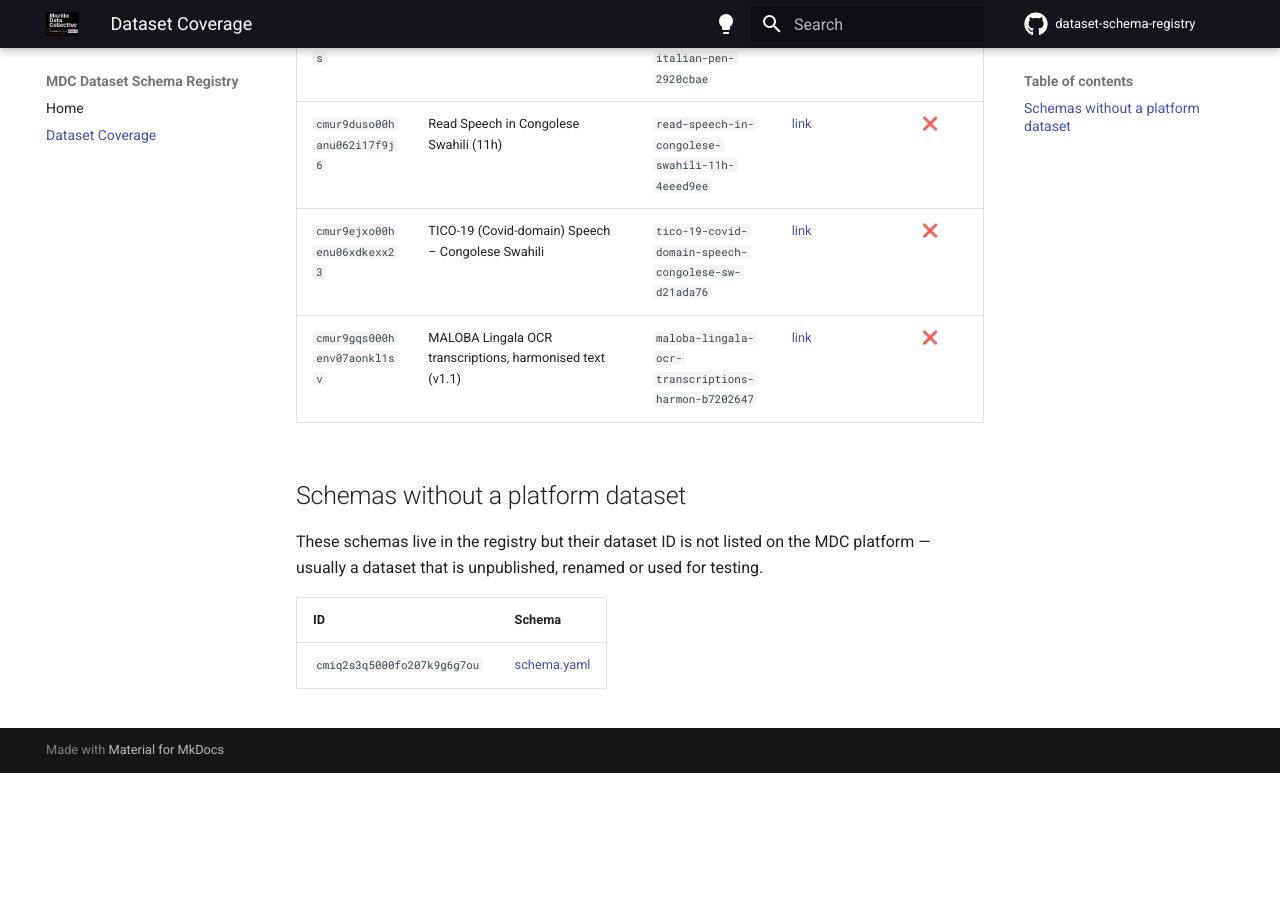
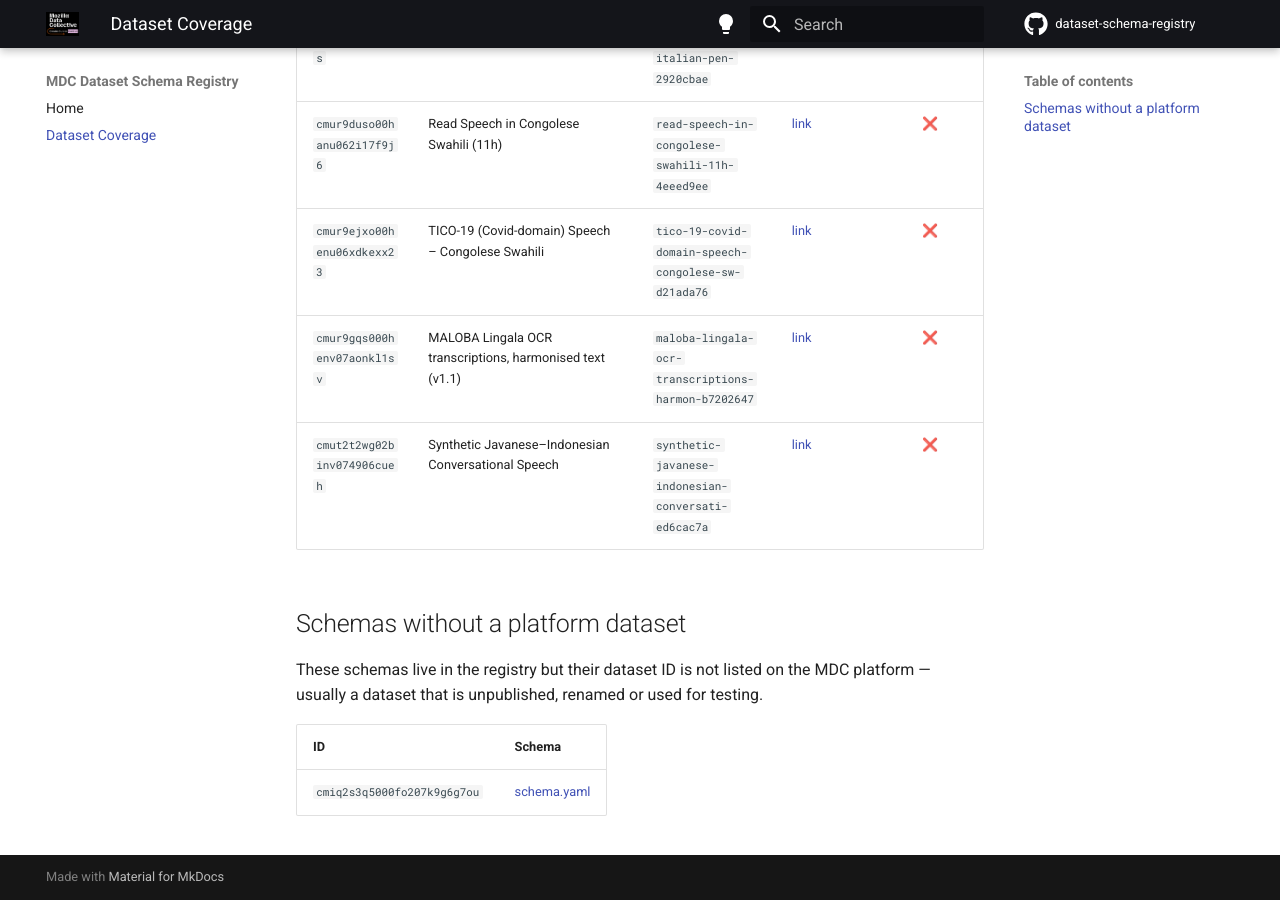
Before and after one commit to Mozilla-Data-Collective/dataset-schema-registry, an MkDocs documentation site: the page built from docs/dataset-coverage.md, in a window 1280 px wide and 900 px high, scrolled down 122510 px. Built offline with MkDocs 1.6.1 and Material for MkDocs 9.7.7, drawn with Linux system fonts in a browser that asks for light colours; comment, search, counter and statistics services are not loaded; before the commit the page ends 123283 px from its top, so only the background shows below that; part of the change alters nothing that is shown; some of the changed text lies outside the part shown.

Commit message:
chore: update registry index and dataset coverage [skip ci]

```diff
--- a/docs/dataset-coverage.md
+++ b/docs/dataset-coverage.md
@@ -12,10 +12,10 @@ data programmatically.
     `registry/<dataset_id>/schema.yaml` file.  See the
     [Home](index.md) for details.
 
-**Last updated:** 2026-10-03
-**Total datasets in sitemap:** 1180
+**Last updated:** 2026-10-04
+**Total datasets in sitemap:** 1181
 **Schemas registered:** 419 ✅
-**Schemas missing:** 761 ❌
+**Schemas missing:** 762 ❌
 
 | ID | Name | Slug | Dataset page | Schema registered |
 |----|------|------|-------------|:-----------------:|
@@ -1199,6 +1199,7 @@ data programmatically.
 | `cmur9duso00hanu062i17f9j6` | Read Speech in Congolese Swahili (11h) | `read-speech-in-congolese-swahili-11h-4eeed9ee` | [link](https://mozilladatacollective.com/datasets/cmur9duso00hanu062i17f9j6) | ❌ |
 | `cmur9ejxo00henu06xdkexx23` | TICO-19 (Covid-domain) Speech – Congolese Swahili | `tico-19-covid-domain-speech-congolese-sw-d21ada76` | [link](https://mozilladatacollective.com/datasets/cmur9ejxo00henu06xdkexx23) | ❌ |
 | `cmur9gqs000henv07aonkl1sv` | MALOBA Lingala OCR transcriptions, harmonised text (v1.1) | `maloba-lingala-ocr-transcriptions-harmon-b7202647` | [link](https://mozilladatacollective.com/datasets/cmur9gqs000henv07aonkl1sv) | ❌ |
+| `cmut2t2wg02binv074906cueh` | Synthetic Javanese–Indonesian Conversational Speech | `synthetic-javanese-indonesian-conversati-ed6cac7a` | [link](https://mozilladatacollective.com/datasets/cmut2t2wg02binv074906cueh) | ❌ |
 
 ## Schemas without a platform dataset
 
```
Also changed, not shown: 1 other file.
